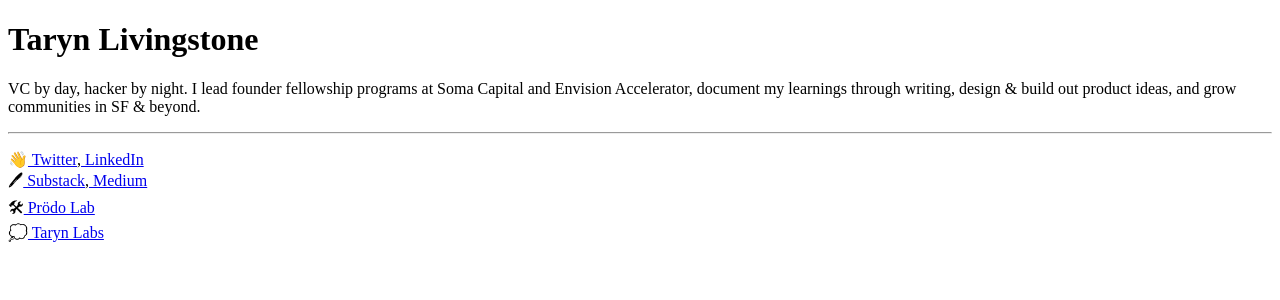
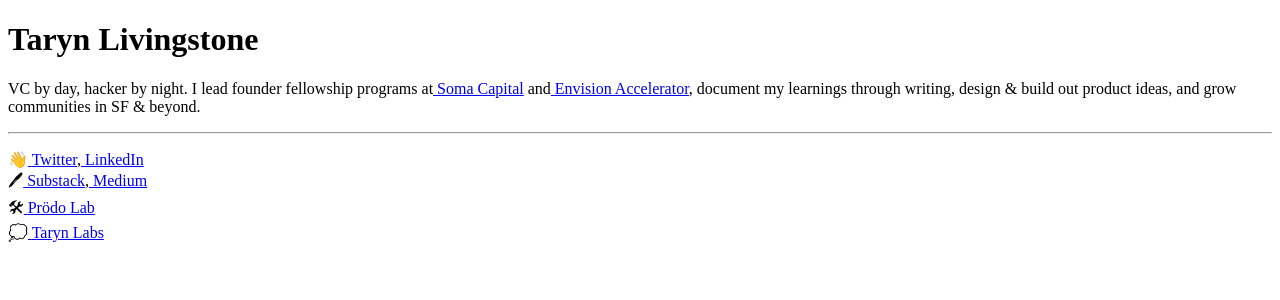
Before and after one commit to tlivingstone/personal-website, a Next.js app: page / in a window 1280 px wide. Shown: the top 300 px of the page. Built offline with nearby package versions, Linux system fonts and the light colour scheme; a web font is replaced by a local one.

Commit message:
added underlines

```diff
--- a/pages/index.tsx
+++ b/pages/index.tsx
@@ -10,8 +10,8 @@
                 <h1>Taryn Livingstone</h1>
                 <p>
                     VC by day, hacker by night. I lead founder fellowship programs at
-                    <span id = "bolder"> Soma Capital</span> and
-                    <span id = "bolder"> Envision Accelerator</span>,
+                    <a href = "https://www.somacap.com/"><span id = "bolder"> <span class="underline">Soma Capital</span></span></a> and
+                    <a href = "https://www.envisionaccelerator.com/"><span id = "bolder"> <span class="underline">Envision Accelerator</span></span></a>,
                     document my learnings through writing, design &amp; build out
                     product ideas, and grow communities in SF &amp; beyond.
                 </p>
@@ -20,15 +20,15 @@
 
                 <p>
                     👋
-                    <a href = "https://twitter.com/wetarynitup"> Twitter</a>,
-                    <a href = "https://www.linkedin.com/in/taryn-e-livingstone/"> LinkedIn</a><br></br>
+                    <a href = "https://twitter.com/wetarynitup"> <span class="underline">Twitter</span></a>,
+                    <a href = "https://www.linkedin.com/in/taryn-e-livingstone/"> <span class="underline">LinkedIn</span></a><br></br>
                     🖊
-                    <a href = "https://tarynitup.substack.com/"> Substack</a>,
-                    <a href = "https://medium.com/@t-liv"> Medium</a><br></br>
+                    <a href = "https://tarynitup.substack.com/"> <span class="underline">Substack</span></a>,
+                    <a href = "https://medium.com/@t-liv"> <span class="underline">Medium</span></a><br></br>
                     🛠
-                    <a href = "http://www.prodolab.com/"> Prödo Lab</a><br></br>
+                    <a href = "http://www.prodolab.com/"> <span class="underline">Prödo Lab</span></a><br></br>
                     💭
-                    <a href = "https://tarynl.notion.site/Taryn-Labs-88b4495ce25641ffbff971a7070c3afc"> Taryn Labs</a><br></br>
+                    <a href = "https://tarynl.notion.site/Taryn-Labs-88b4495ce25641ffbff971a7070c3afc"> <span class="underline">Taryn Labs</span></a><br></br>
                 </p>
             </div>
             {/* <div id = "tab-section">
--- a/styles/globals.css
+++ b/styles/globals.css
@@ -23,6 +23,13 @@
     }
 }
 
+@media (min-width: 200px) {
+    body {
+        margin-left: 15px;
+        margin-right: 15px;
+    }
+}
+
 #top-section {
     text-align: left;
     margin-top: 100px;
@@ -45,8 +52,9 @@
 }
 
 p a {
+
+    color: #000;
     text-decoration: none;
-    color: #000;
 }
 
 .tab {
@@ -60,6 +68,10 @@
 
 img {
     width: 700px;
+}
+
+.underline {
+    border-bottom: 1px solid rgb(204, 211, 218);
 }
 
 @media (max-width: 740px) {
@@ -85,3 +97,9 @@
         width: 440px;
     }
 }
+
+@media (max-width: 525px) {
+    img {
+        width: 440px;
+    }
+}
```
